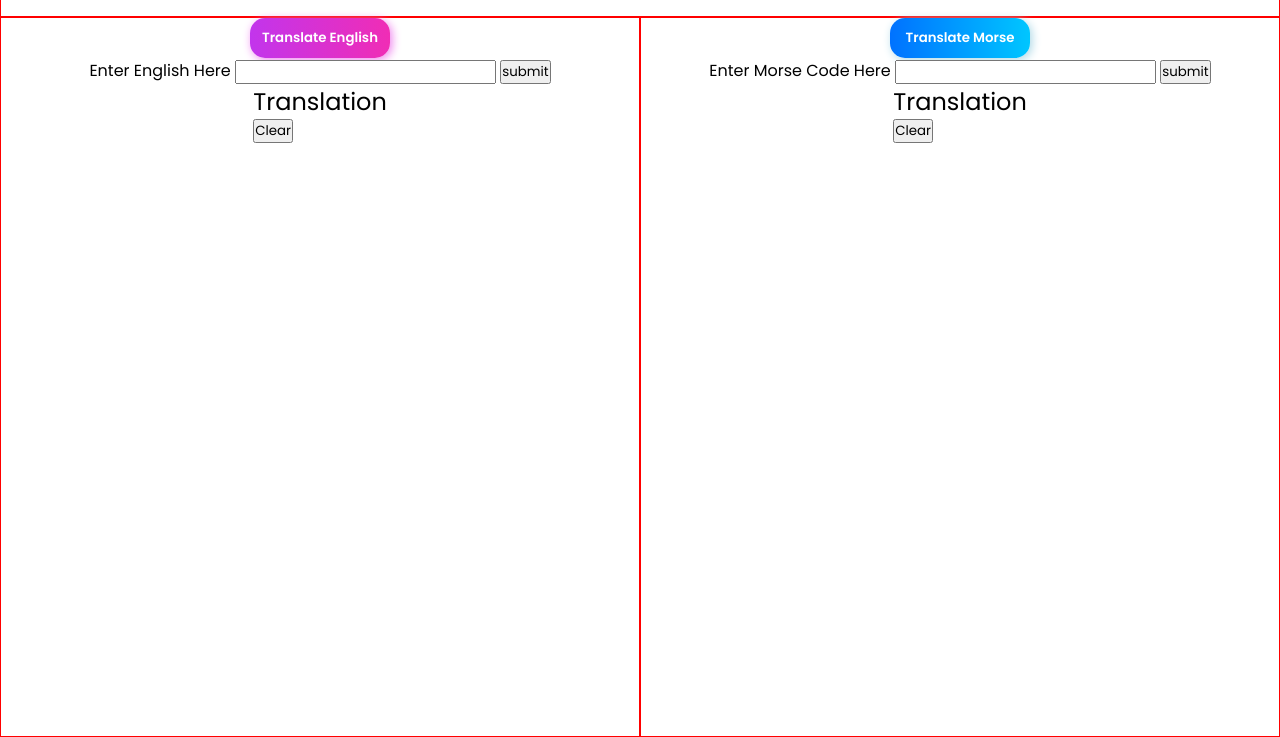
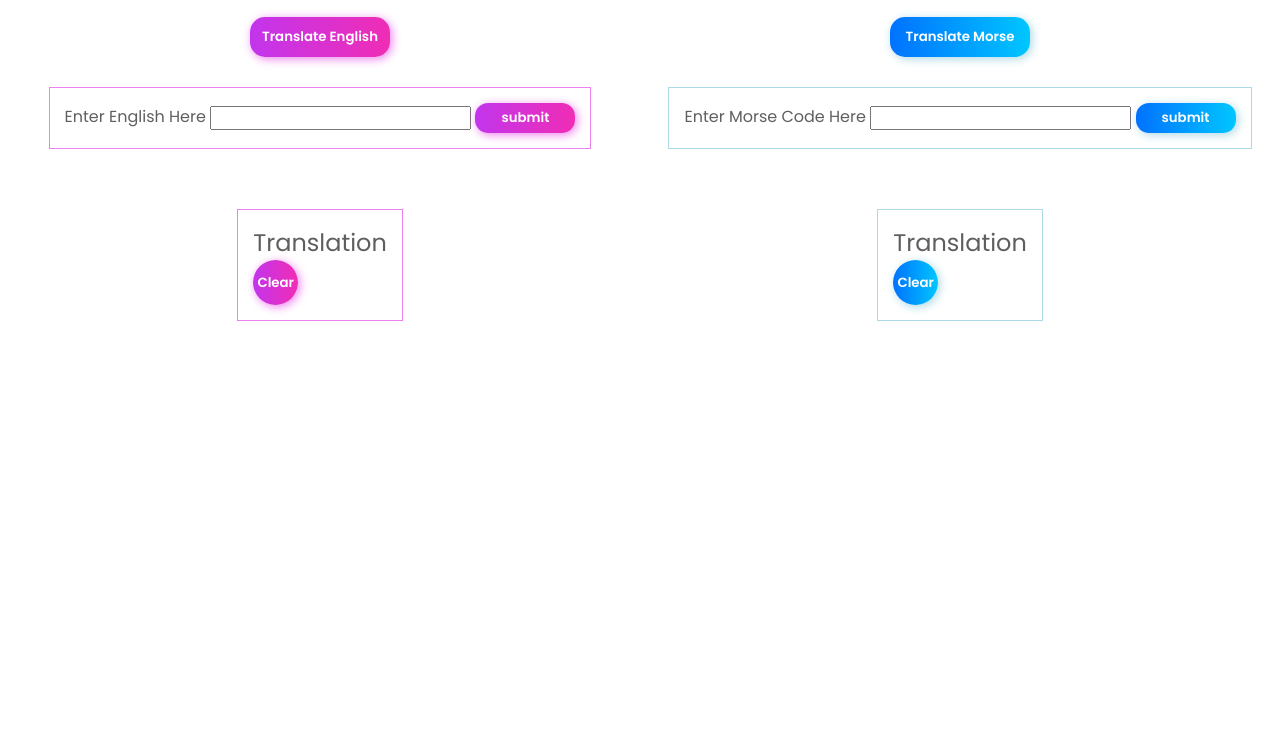
Before and after one commit to JohnGuilding/Morse_Code_Translator, a website with bundled scripts: page index.html in a window 1280 px wide. Shown: the part 63-800 px from the top of the page. Built offline with nearby package versions, Linux system fonts and the light colour scheme.

Commit message:
all btn styles and base layout styles done

```diff
--- a/index.html
+++ b/index.html
@@ -14,7 +14,7 @@
     </header>
     <main>
         <!-- English to morse translation -->
-        <div class="translation-container">
+        <div class="translate-english-container">
             <button class="translate-english">Translate English</button>
             <section class="input">
 
@@ -26,7 +26,7 @@
 
             </section>
 
-            <section class="output">
+            <section class="english-output">
                 <h2>Translation</h2>
                 <p class="english-translation"></p>
                 <button class="refresh-english-btn">Clear</button>
@@ -34,7 +34,7 @@
         </div>
 
         <!-- Morse to english translation -->
-        <div class="translation-container">
+        <div class="translate-morse-container">
             <button class="translate-morse">Translate Morse</button>
             <section class="input">
 
@@ -46,7 +46,7 @@
 
             </section>
 
-            <section class="output">
+            <section class="morse-output">
                 <h2>Translation</h2>
                 <p class="morse-translation"></p>
                 <button class="refresh-morse-btn">Clear</button>
--- a/styles.scss
+++ b/styles.scss
@@ -6,13 +6,14 @@
     box-sizing: border-box;
     font-family: 'Poppins', sans-serif;
     font-weight: 400;
+    color: $dark-text;
 }
 
 header {
     width: 100%;
     height: 10vh;
     text-align: center;
-    border: 1px solid red;
+    // border: 1px solid red;
 
     h1 {
         color: $dark-text;
@@ -24,33 +25,92 @@ main {
     display: flex;
 }
 
-.translation-container {
-    width: 50%;
-    height: 90vh;
-    border: 1px solid red;
-    display: flex;
-    flex-direction: column;
-    align-items: center;
+/// ENGLISH TRANSLATOR STYLES ///
+.translate-english-container {
+    @extend %translation-container;
 
     .translate-english {
-        height: 40px;
-        width: 140px;
-        border-radius: 15px;
-        border: none;
-        color: $light-text;
-        font-weight: 600;
+        @extend %base-btn;
         background: $english-gradient;
         box-shadow: 2px 2px 10px $english-border;
     }
 
+    section {
+        @extend %base-margin;
+        @extend %base-padding;
+    }
+
+    .input {
+        border: 1px solid $english-border;
+    }
+}
+
+.english-form {
+
+    .submit-english-btn {
+        @extend %base-btn;
+        height: 30px;
+        width: 100px;
+        border-radius: 13px;
+        background: $english-gradient;
+        box-shadow: 2px 2px 10px $english-border;
+    }
+}
+
+.english-output {
+    border: 1px solid $english-border;
+
+    button {
+        @extend %base-btn;
+        height: 45px;
+        width: 45px;
+        border-radius: 50%;
+        background: $english-gradient;
+        box-shadow: 2px 2px 10px $english-border;
+    }
+}
+
+/// MORSE TRANSLATOR STYLES ///
+.translate-morse-container {
+    @extend %translation-container;
+
     .translate-morse {
-        height: 40px;
-        width: 140px;
-        border-radius: 15px;
-        border: none;
-        color: $light-text;
-        font-weight: 600;
+        @extend %base-btn;
+        background: $morse-gradient;
+        box-shadow: 2px 2px 10px $morse-border;
+    }
+
+    section {
+        @extend %base-margin;
+        @extend %base-padding;
+    }
+
+    .input {
+        border: 1px solid $morse-border;
+    }
+}
+
+.morse-form {
+
+    .submit-morse-btn {
+        @extend %base-btn;
+        height: 30px;
+        width: 100px;
+        border-radius: 13px;
         background: $morse-gradient;
         box-shadow: 2px 2px 10px $morse-border;
     }
 }
+
+.morse-output {
+    border: 1px solid $morse-border;
+
+    button {
+        @extend %base-btn;
+        height: 45px;
+        width: 45px;
+        border-radius: 50%;
+        background: $morse-gradient;
+        box-shadow: 2px 2px 10px $morse-border;
+    }
+}
--- a/variables.scss
+++ b/variables.scss
@@ -6,3 +6,29 @@ $english-border: violet;
 
 $morse-gradient: linear-gradient(to right, #0072ff, #00c6ff);
 $morse-border: lightblue;
+
+%translation-container {
+    width: 50%;
+    height: 90vh;
+    // border: 1px solid red;
+    display: flex;
+    flex-direction: column;
+    align-items: center;
+}
+
+%base-btn {
+    height: 40px;
+    width: 140px;
+    border-radius: 15px;
+    border: none;
+    color: $light-text;
+    font-weight: 600;
+}
+
+%base-margin {
+    margin: 30px 0;
+}
+
+%base-padding {
+    padding: 15px;
+}
```
Also changed, not shown: styles.css.
